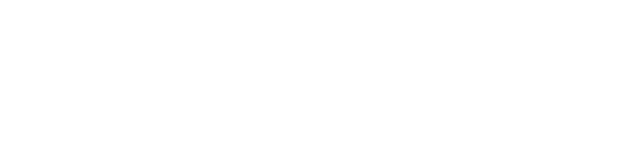
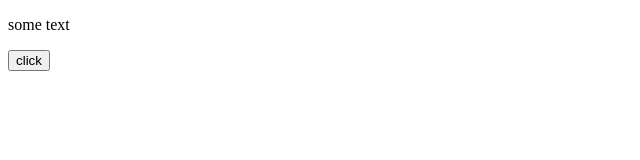
Before and after one commit to GalShaharabani/Basics, a plain HTML site: page testPage.html in a window 1280 px wide. Shown: the whole page, without its empty margins (0-640 px from the left). Drawn offline with Linux system fonts and the light colour scheme.

Commit message:
injected external js file

```diff
--- a/site.js
+++ b/site.js
@@ -0,0 +1,4 @@
+function changeText(){
+    document.getElementById("p1").innerHTML="text changed";
+
+}
--- a/index.html
+++ b/testPage.html
@@ -9,7 +9,8 @@
     <script src="site.js"></script>
 </head>
 <body>
-
+    <p id="p1">some text</p>
+    <input type="button" value="click" onclick="changeText()">
 
 </body>
 </html>
```
